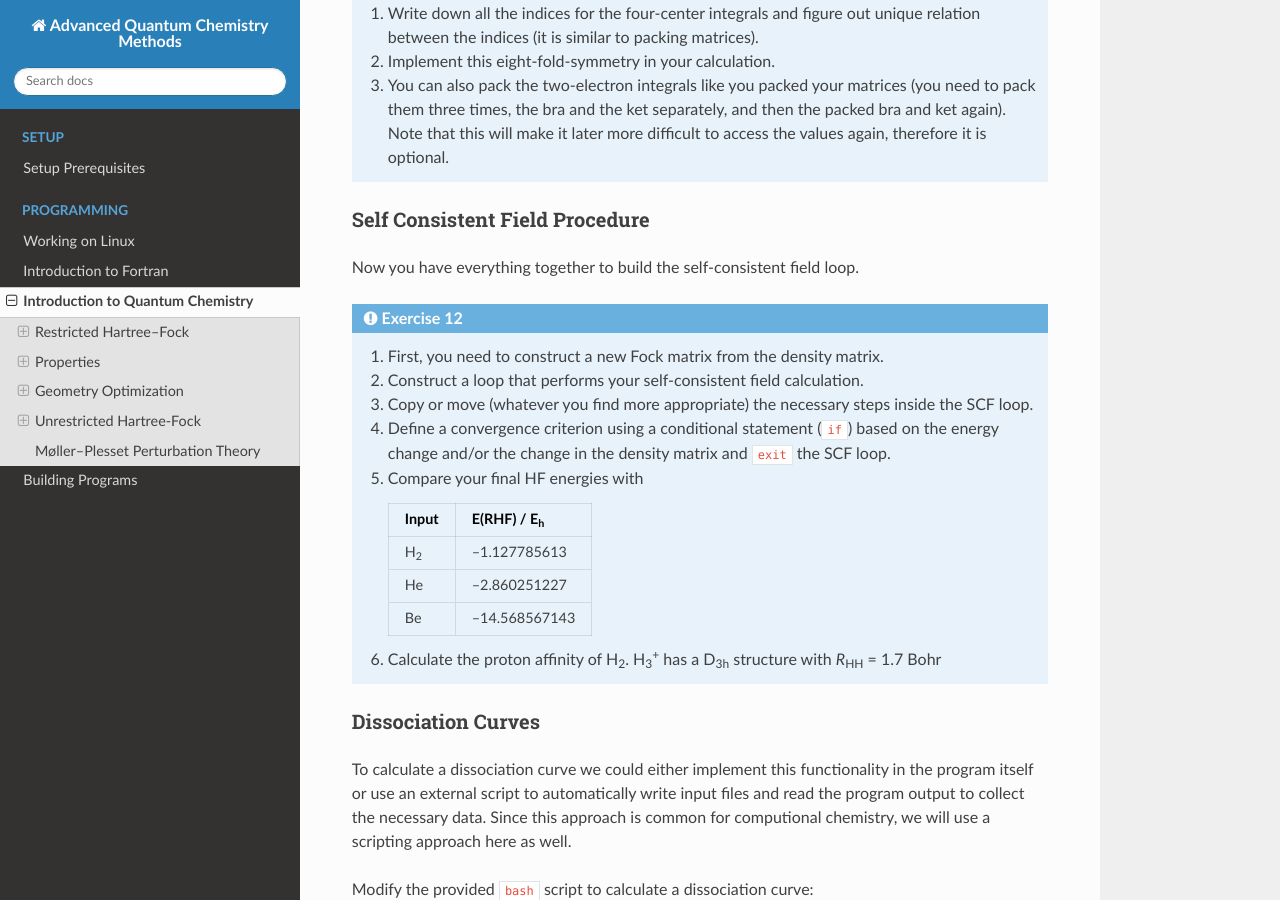
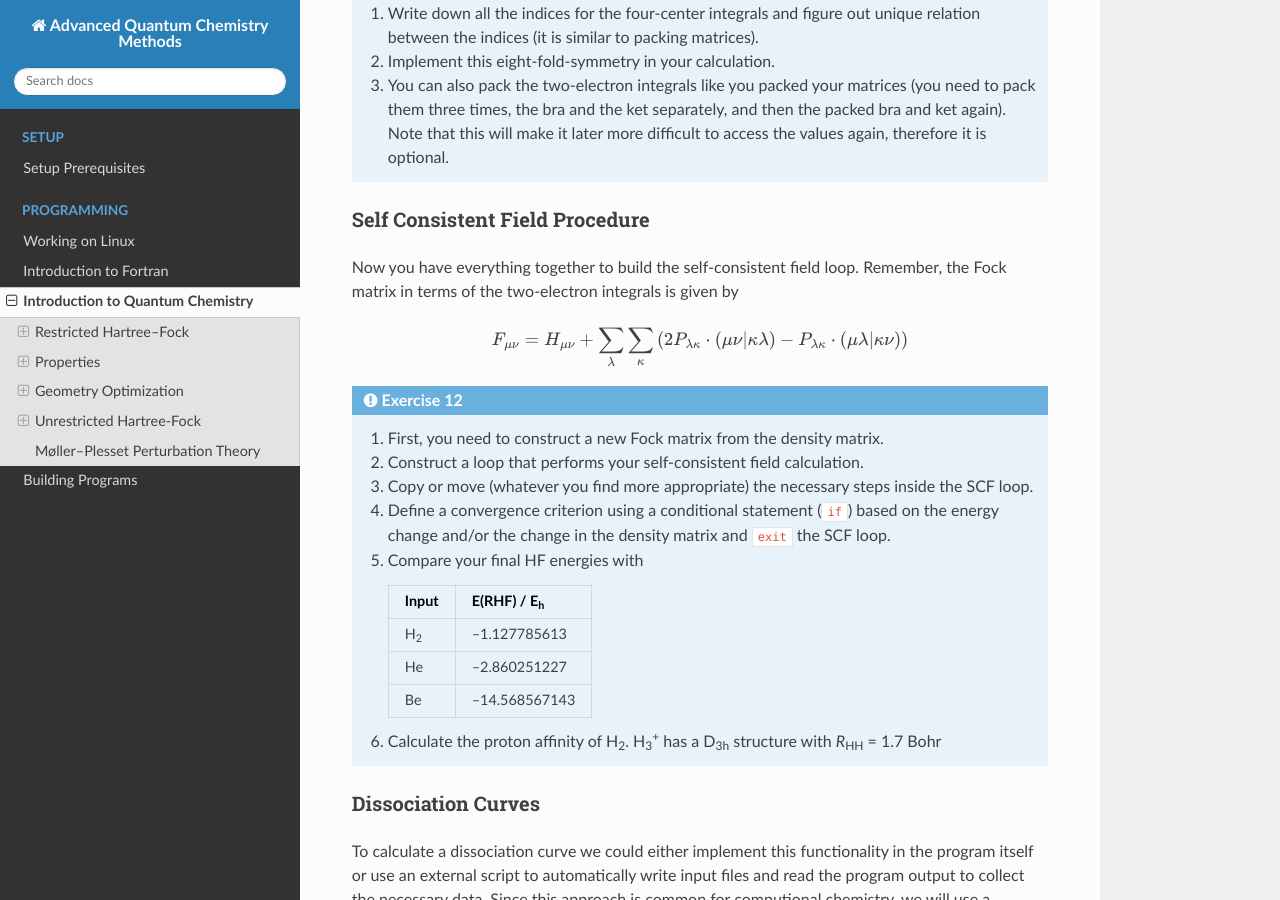
Before and after one commit to grimme-lab/qc2-teaching, a Sphinx documentation site: the page built from doc/scf.rst, in a window 1280 px wide and 900 px high, scrolled down 8511 px. Built offline with Sphinx 7.4.7 and the Read the Docs theme 2.0.0, drawn with Linux system fonts in a browser that asks for light colours.

Commit message:
Add formula for construction of the Fockian

```diff
--- a/doc/scf.rst
+++ b/doc/scf.rst
@@ -454,6 +454,12 @@ Self Consistent Field Procedure
 ~~~~~~~~~~~~~~~~~~~~~~~~~~~~~~~
 
 Now you have everything together to build the self-consistent field loop.
+Remember, the Fock matrix in terms of the two-electron integrals is given by
+
+.. math::
+   F_{\mu\nu} = H_{\mu\nu} + \sum_\lambda \sum_\kappa \left(
+   2 P_{\lambda\kappa} \cdot (\mu\nu|\kappa\lambda)
+   - P_{\lambda\kappa} \cdot (\mu\lambda|\kappa\nu) \right)
 
 .. admonition:: Exercise 12
 
```
